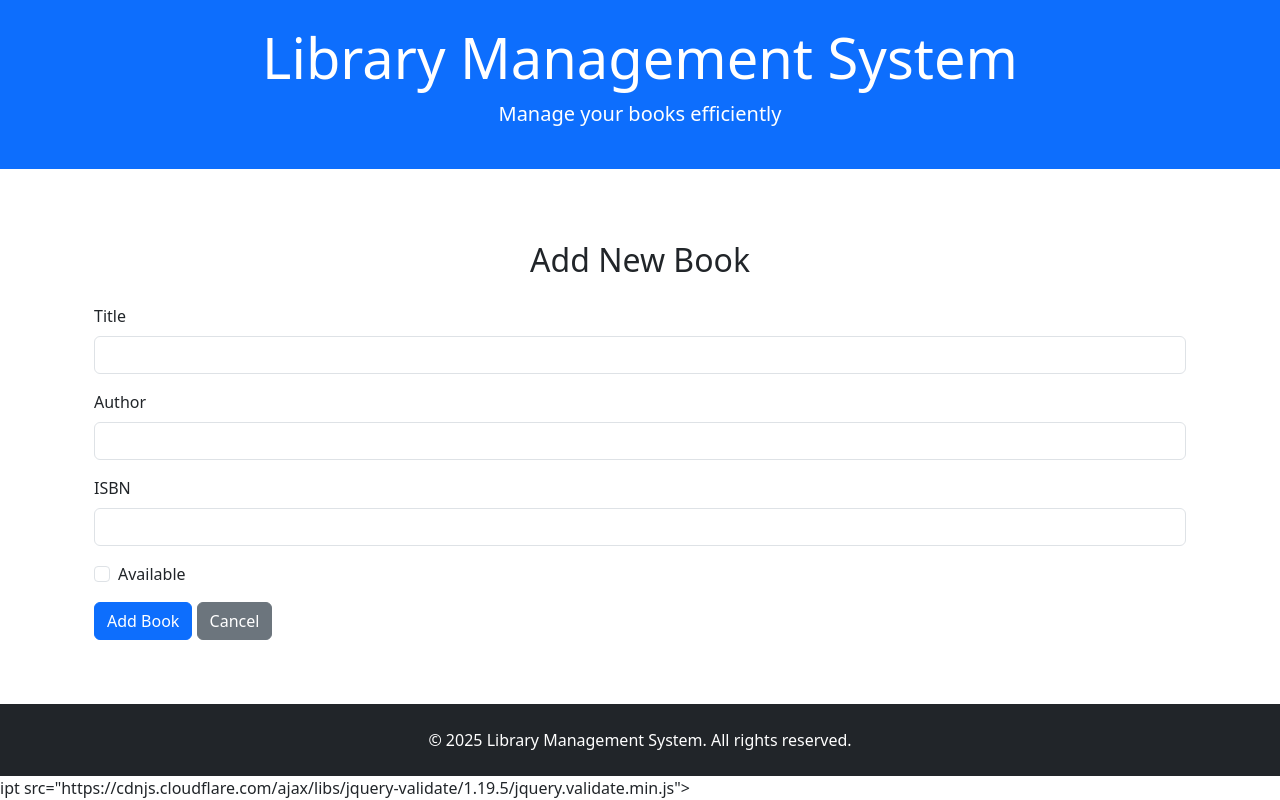
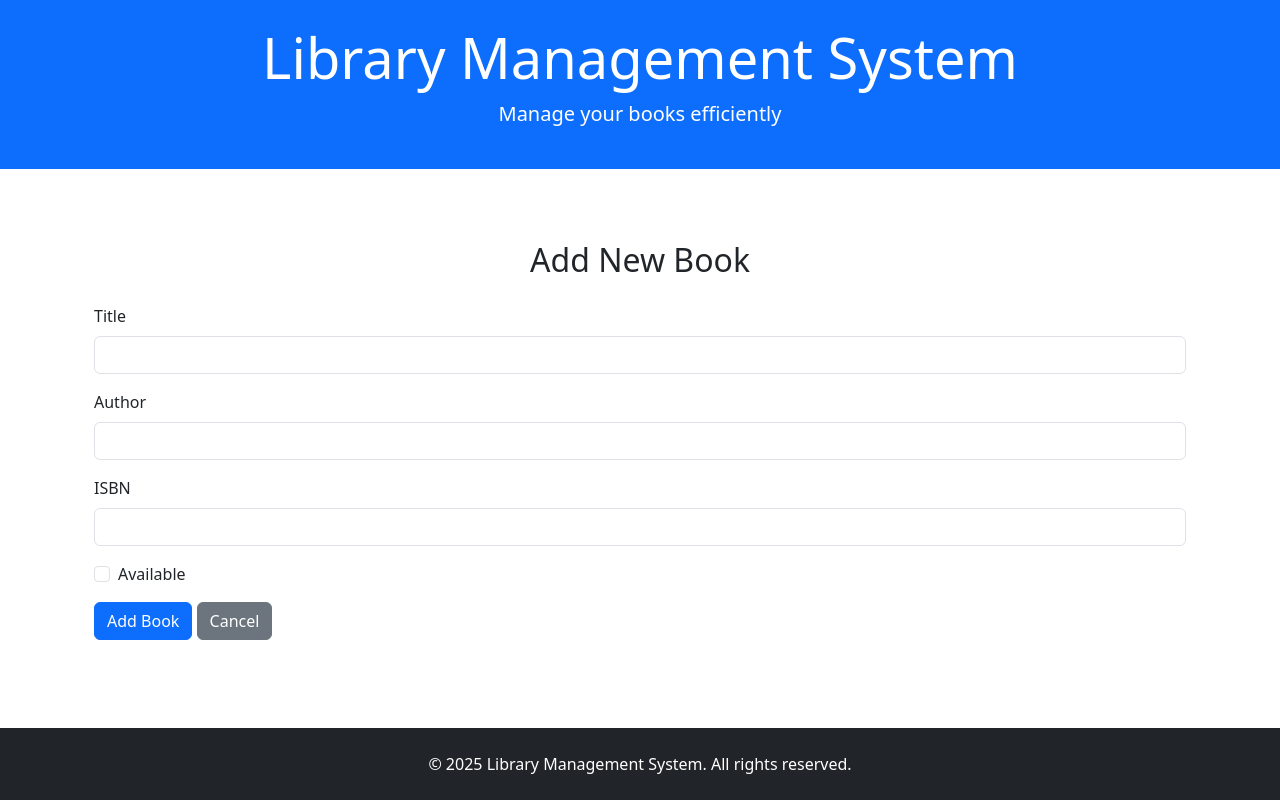
Before and after one commit to Aymalla/learn-github, an ASP.NET Core app: page /Books/Create in a window 1280 px wide. Run offline with ASP.NET Core 8, Linux system fonts and the light colour scheme; some libraries are stand-ins or nearby versions.

Commit message:
Fix repository security issues: script injection, pinned actions, HTTPS, SRI, CodeQL, Dependabot
Co-authored-by: Aymalla <6573603+Aymalla@users.noreply.github.com>
Agent-Logs-Url: https://github.com/Aymalla/learn-github/sessions/dfe98ebb-7aeb-400f-a783-54fd32337942

```diff
--- a/src/web-app/Views/Books/Create.cshtml
+++ b/src/web-app/Views/Books/Create.cshtml
@@ -40,6 +40,6 @@
 </div>
 
 @section Scripts {
-ipt src="https://cdnjs.cloudflare.com/ajax/libs/jquery-validate/1.19.5/jquery.validate.min.js"></script>
+    <script src="https://cdnjs.cloudflare.com/ajax/libs/jquery-validate/1.19.5/jquery.validate.min.js"></script>
     <script src="https://cdnjs.cloudflare.com/ajax/libs/jquery-validation-unobtrusive/3.2.13/jquery.validate.unobtrusive.min.js"></script>
 }
--- a/src/web-app/Views/Books/Index.cshtml
+++ b/src/web-app/Views/Books/Index.cshtml
@@ -5,8 +5,8 @@
 }
 
 <link rel="stylesheet" href="/css/site.css">
-<link href="https://cdn.jsdelivr.net/npm/bootstrap@5.3.0-alpha3/dist/css/bootstrap.min.css" rel="stylesheet">
-<script src="https://cdn.jsdelivr.net/npm/bootstrap@5.3.0-alpha3/dist/js/bootstrap.bundle.min.js" defer></script>
+<link href="https://cdn.jsdelivr.net/npm/bootstrap@5.3.3/dist/css/bootstrap.min.css" rel="stylesheet" integrity="sha384-QWTKZyjpPEjISv5WaRU9OFeRpok6YctnYmDr5pNlyT2bRjXh0JMhjY6hW+ALEwIH" crossorigin="anonymous">
+<script src="https://cdn.jsdelivr.net/npm/bootstrap@5.3.3/dist/js/bootstrap.bundle.min.js" integrity="sha384-YvpcrYf0tY3lHB60NNkmXc5s9fDVZLESaAA55NDzOxhy9GkcIdslK1eN7N6jIeHz" crossorigin="anonymous" defer></script>
 <script src="/js/modal-handlers.js" defer></script>
 
 <h1 class="text-center my-4">Books</h1>
--- a/src/web-app/Views/Shared/_Layout.cshtml
+++ b/src/web-app/Views/Shared/_Layout.cshtml
@@ -5,8 +5,8 @@
     <meta name="viewport" content="width=device-width, initial-scale=1.0">
     <title>@ViewData["Title"] - Library Management System</title>
     <link rel="stylesheet" href="/css/site.css">
-    <link href="https://cdn.jsdelivr.net/npm/bootstrap@5.3.0-alpha3/dist/css/bootstrap.min.css" rel="stylesheet">
-    <script src="https://cdn.jsdelivr.net/npm/bootstrap@5.3.0-alpha3/dist/js/bootstrap.bundle.min.js" defer></script>
+    <link href="https://cdn.jsdelivr.net/npm/bootstrap@5.3.3/dist/css/bootstrap.min.css" rel="stylesheet" integrity="sha384-QWTKZyjpPEjISv5WaRU9OFeRpok6YctnYmDr5pNlyT2bRjXh0JMhjY6hW+ALEwIH" crossorigin="anonymous">
+    <script src="https://cdn.jsdelivr.net/npm/bootstrap@5.3.3/dist/js/bootstrap.bundle.min.js" integrity="sha384-YvpcrYf0tY3lHB60NNkmXc5s9fDVZLESaAA55NDzOxhy9GkcIdslK1eN7N6jIeHz" crossorigin="anonymous" defer></script>
 </head>
 <body>
     <header class="bg-primary text-white text-center py-4 mb-4">
```
Also changed, not shown: src/web-app/Program.cs (+28 -0 lines), .github/actions/github-context/action.yml, .github/dependabot.yml (added), .github/workflows/build.yml, .github/workflows/codeql.yml (added), .github/workflows/release.yml.
